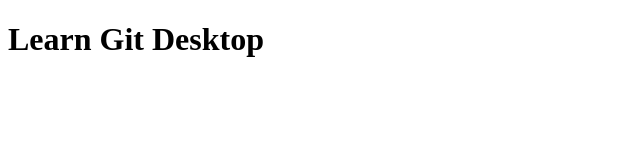
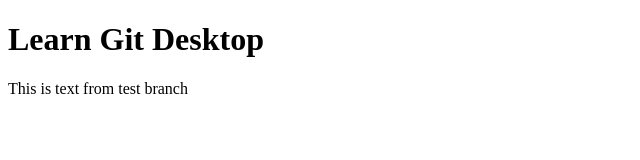
Before and after one commit to Tom646/git-desktop, a plain HTML site: page index.html in a window 1280 px wide. Shown: the whole page, without its empty margins (0-640 px from the left). Drawn offline with Linux system fonts and the light colour scheme.

Commit message:
add main and text

```diff
--- a/index.html
+++ b/index.html
@@ -11,5 +11,11 @@
 
 	<h1>Learn Git Desktop</h1>
 
+	<main>
+
+		This is text from test branch
+
+	</main>
+
 </body>
 </html>
```
